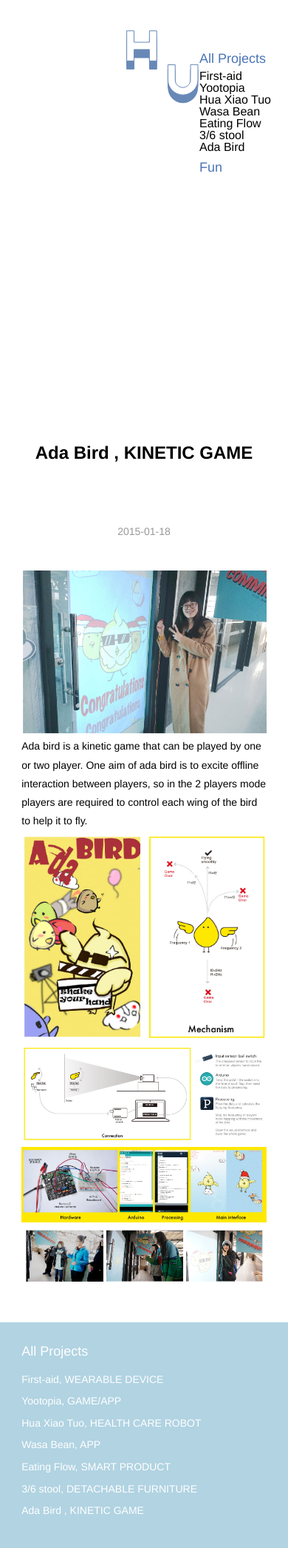
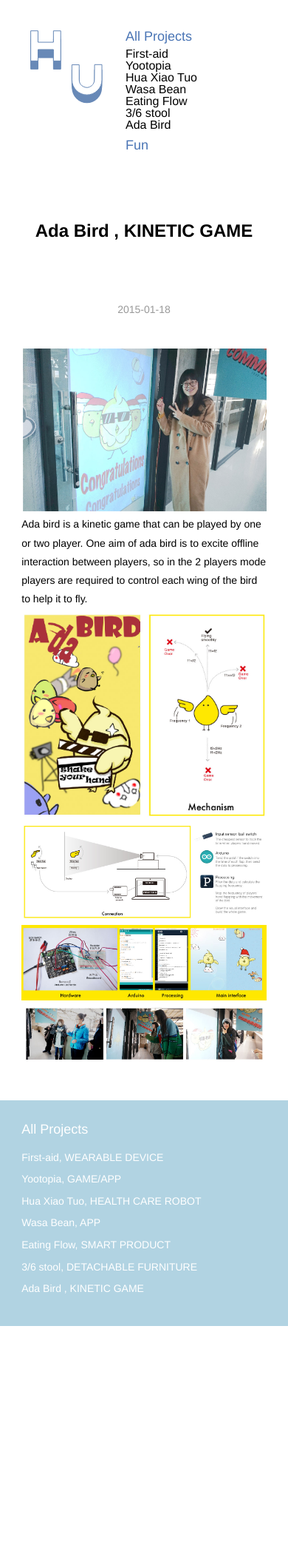
Before and after one commit to yuanyuanhu96/Potfolio-Archive, a Jekyll site: the page built from _posts/2015-01-18-Ada-bird.md, in a window 390 px wide. Shown: the whole page at 74% size. Built offline with Jekyll 4.4.1, drawn with Linux system fonts in a browser that asks for light colours; after the commit the page ends 1792 px from its top, so only the background shows below that.

Commit message:
Update style.css

```diff
--- a/_includes/style.css
+++ b/_includes/style.css
@@ -454,7 +454,7 @@
 .NaviBar {
 	  	position:relative;
 	  width: 100%;
-
+	height: 200px;
 	float:none;
 	    max-width: none;
 
@@ -497,7 +497,7 @@
 
 
 @media screen and (max-width: 767px) {
-.icon-Hu {
+.Classification {
 		  margin-top: 20px;
 	  height: 200px;
 	 margin-left: 150px;
```
